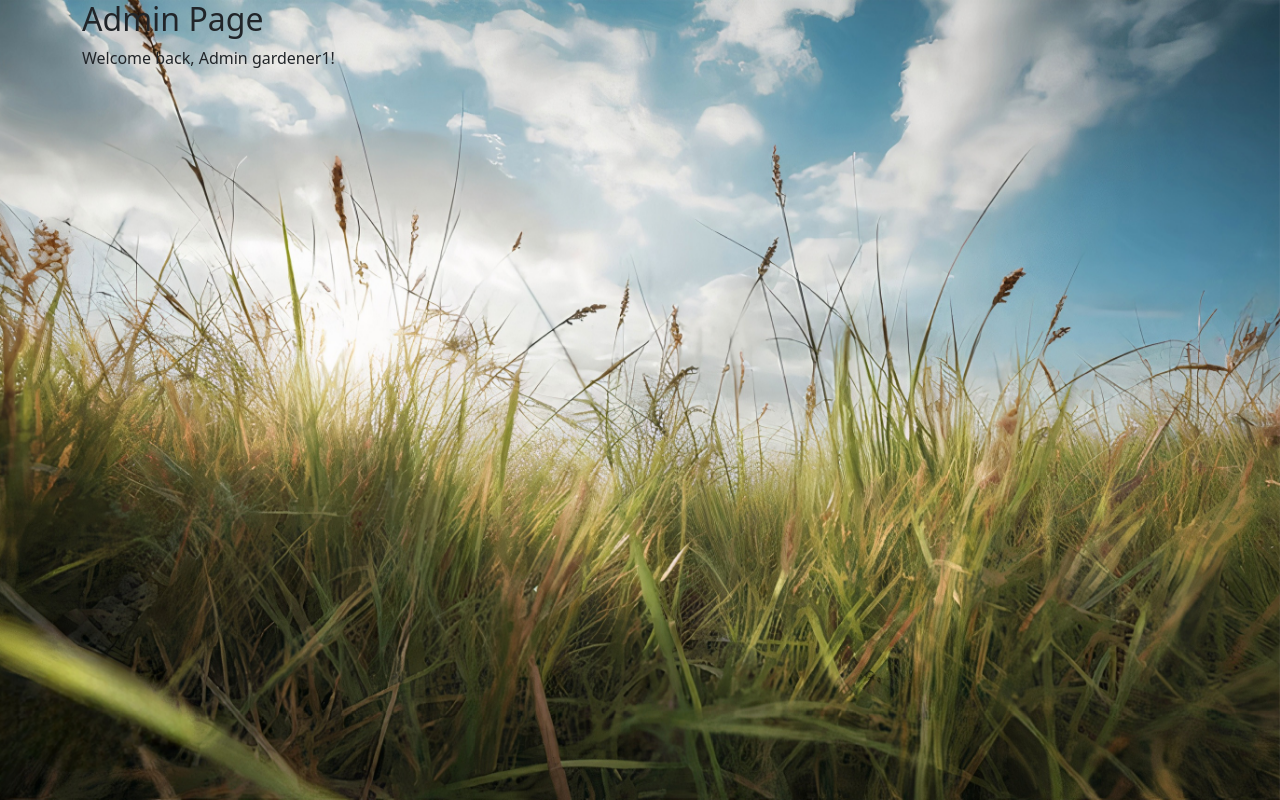
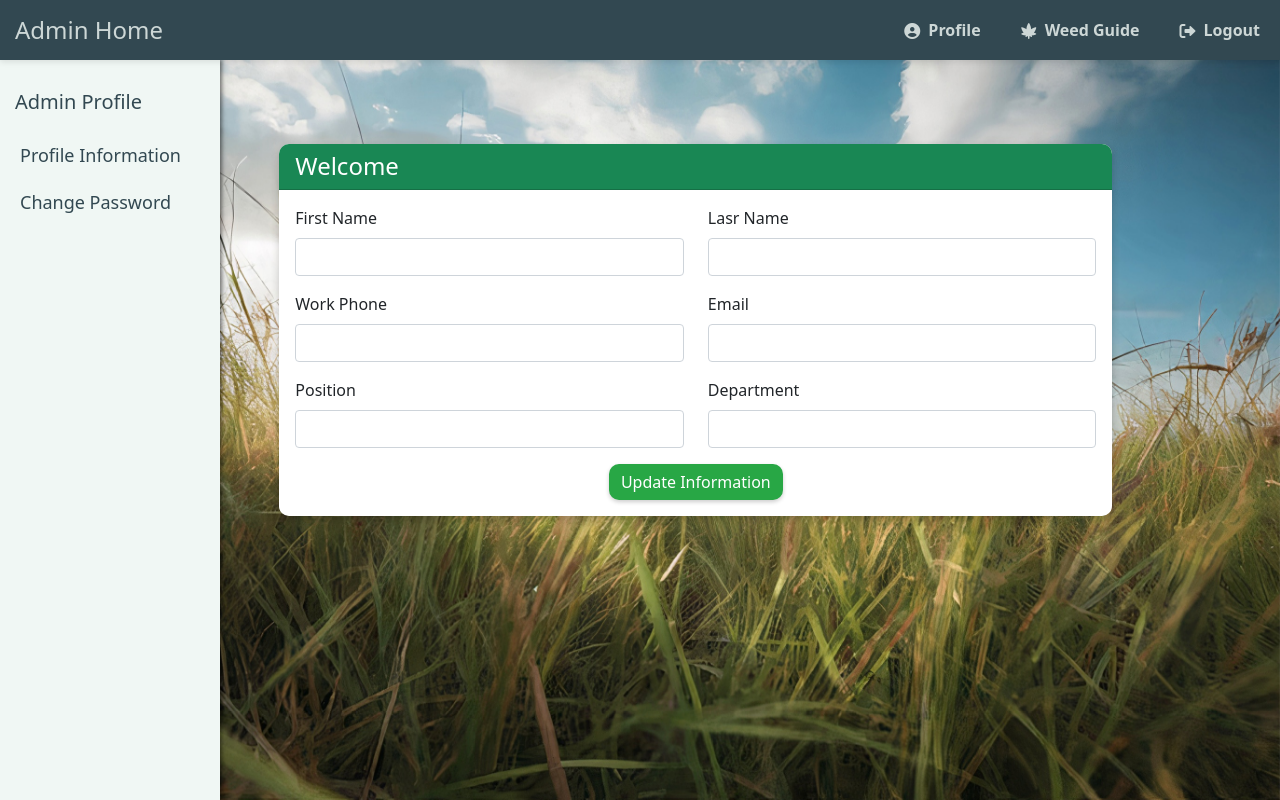
Before and after one commit to zzo14/weed-biosecurity-guide, a Flask app: page /staff_profile in a window 1280 px wide. Run offline with Flask 3, Linux system fonts and the light colour scheme; a user stored in the database is signed in; data comes from the database, SQL or seed files in the repository; some libraries are stand-ins or nearby versions.

Commit message:
Update staff_profile.html

```diff
--- a/app/templates/staff_profile.html
+++ b/app/templates/staff_profile.html
@@ -3,12 +3,62 @@
 {% block title %}Staff Home{% endblock %}
 
 {% block navbar %}
-{% endblock %}
-
-{% block header %}
+{% include 'includes/navbar.html' %}
+{% include 'includes/sidebar.html' %}
 {% endblock %}
 
 {% block content %}
-<h2>{{ userType }} Page</h2>
-<p>Welcome back, {{ userType }} {{ username }}!</p>
+<br/>
+<br/>
+<br/>
+<br/>
+<div class="profile-card ms-auto">
+    <div class="row">
+        <div class="col-lg-10 mx-auto">
+            <div class="card mt-5">
+                <div class="card-header bg-success text-white">
+                    <h4 class="my-0">Welcome {{ staff[1] }}</h4>
+                </div>
+                <div class="card-body">
+                    <form method="POST" action="{{ url_for('update_SA_profile') }}">
+                        <div class="row justify-content-around">
+                            <div class="mb-3 col-6">
+                                <label for="first_name" class="form-label">First Name</label>
+                                <input type="text" class="form-control" id="first_name" name="first_name" value="{{ staff[2] }}" required>
+                            </div>
+                            <div class="mb-3 col-6">
+                                <label for="last_name" class="form-label">Lasr Name</label>
+                                <input type="text" class="form-control" id="last_name" name="last_name" value="{{ staff[3] }}" required>
+                            </div>
+                        </div>
+                        <div class="row justify-content-around">
+                            <div class="mb-3 col-6">
+                                <label for="work_phone" class="form-label">Work Phone</label>
+                                <input type="tel" pattern="[0-9]{10}" class="form-control" name="work_phone" id="work_phone" value="{{ staff[5] }}"required>
+                            </div>
+                            <div class="mb-3 col-6">
+                                <label for="email" class="form-label">Email</label>
+                                <input type="email" class="form-control" id="email" name="email" value="{{ staff[4] }}" required>
+                            </div>
+                        </div>
+                        <div class="row justify-content-around">
+                            <div class="mb-3 col-6">
+                                <label for="position" class="form-label">Position</label>
+                                <input type="text" class="form-control" id="position" name="position" value="{{ staff[7] }}" required>
+                            </div>
+                            <div class="mb-3 col-6">
+                                <label for="department" class="form-label">Department</label>
+                                <input type="text" class="form-control" id="department" name="department" value="{{ staff[8] }}" required>
+                            </div>
+                        </div>
+                        <div class="text-center">
+                            <button type="submit" class="btn btn-success btn-block">Update Information</button>
+                        </div>
+                    </form>
+                </div>
+            </div>
+            <br/>
+        </div>
+    </div>
+</div>
 {% endblock %}
```
